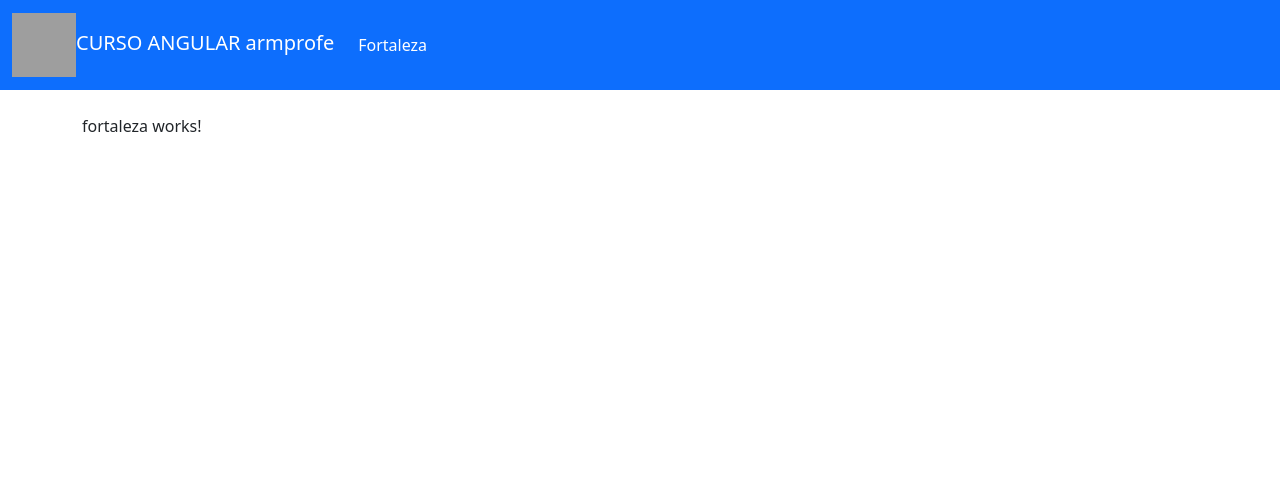
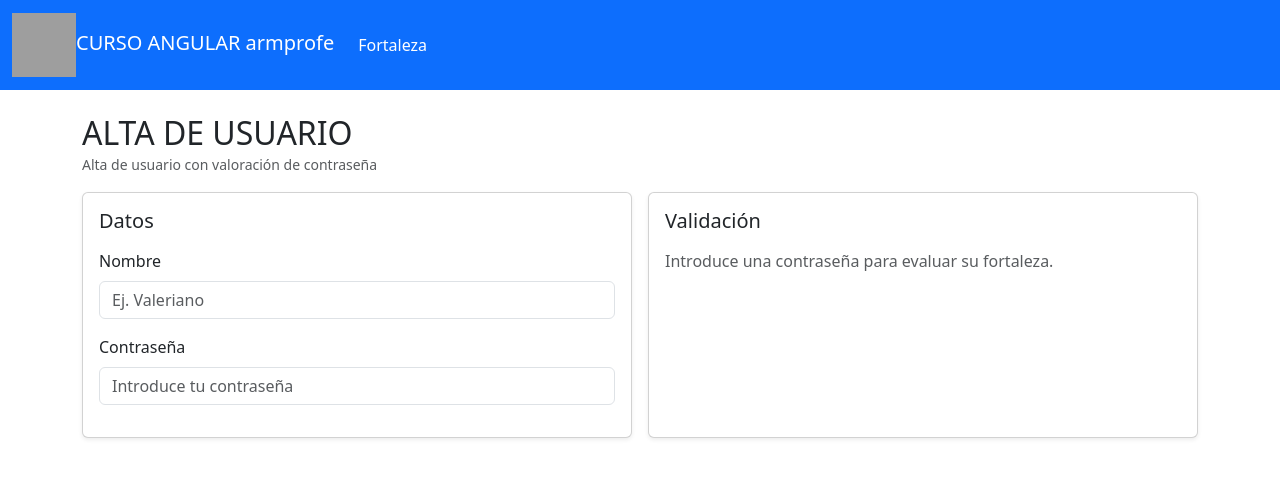
Before and after one commit to Valexx55/armprofe, an Angular app: page /fortaleza in a window 1280 px wide. Shown: the top 478 px of the page. Built offline with nearby package versions, Linux system fonts and the light colour scheme; grey boxes are pictures that could not be loaded.

Commit message:
fortaleza 2/2

```diff
--- a/src/app/components/fortaleza/fortaleza.html
+++ b/src/app/components/fortaleza/fortaleza.html
@@ -1 +1,99 @@
-<p>fortaleza works!</p>
+<div class="row mb-3">
+  <div class="col">
+    <h2 class="mb-0">{{ titulo }}</h2>
+    <small class="text-muted">Alta de usuario con valoración de contraseña</small>
+  </div>
+</div>
+
+<div class="row g-3">
+    <div class="col-12 col-lg-6">
+    <div class="card shadow-sm">
+      <div class="card-body">
+        <h5 class="card-title mb-3">Datos</h5>
+
+        <div class="mb-3">
+          <label for="nombre" class="form-label">Nombre</label>
+          <input
+            id="nombre"
+            type="text"
+            class="form-control"
+            [value]="nombre()"
+            (input)="onNombreInput($event)"
+            placeholder="Ej. Valeriano"
+          />
+        </div>
+
+        <div class="mb-3">
+          <label for="password" class="form-label">Contraseña</label>
+          <input
+            id="password"
+            type="password"
+            class="form-control"
+            [value]="password()"
+            (input)="onPasswordInput($event)"
+            placeholder="Introduce tu contraseña"
+          />
+        </div>
+
+
+      </div>
+    </div>
+  </div>
+
+  <div class="col-12 col-lg-6">
+    <div class="card shadow-sm h-100">
+      <div class="card-body">
+        <h5 class="card-title mb-3">Validación</h5>
+
+        @if (password().trim()) {
+          <p>
+            Fortaleza:
+            <span [class]="fortalezaClase()">
+              {{ fortalezaTexto() }}
+            </span>
+
+          </p>
+
+          <div class="progress mb-3" style="height: 20px;">
+            <div
+              [class]="barraFortalezaClase()"
+              role="progressbar"
+              [style.width.%]="barraFortalezaValor()"
+              [attr.aria-valuenow]="barraFortalezaValor()"
+              aria-valuemin="0"
+              aria-valuemax="100"
+            >
+              {{ barraFortalezaValor() }}%
+            </div>
+          </div>
+
+          <ul class="mb-3">
+            <li [class.text-success]="tieneMinimoCaracteres()" [class.text-danger]="!tieneMinimoCaracteres()">
+              Mínimo 8 caracteres
+            </li>
+            <li [class.text-success]="tieneMayuscula()" [class.text-danger]="!tieneMayuscula()">
+              Contiene mayúscula
+            </li>
+            <li [class.text-success]="tieneNumero()" [class.text-danger]="!tieneNumero()">
+              Contiene número
+            </li>
+            <li [class.text-success]="tieneSimbolo()" [class.text-danger]="!tieneSimbolo()">
+              Contiene símbolo
+            </li>
+          </ul>
+        } @else {
+          <div class="text-muted">
+            Introduce una contraseña para evaluar su fortaleza.
+          </div>
+        }
+
+        <!-- @if (nombre().trim()) {
+          <p class="mb-0">
+            Usuario actual: <strong>{{ nombre() }}</strong>
+          </p>
+        } -->
+      </div>
+    </div>
+  </div>
+
+</div>
--- a/src/app/components/fortaleza/fortaleza.ts
+++ b/src/app/components/fortaleza/fortaleza.ts
@@ -1,4 +1,12 @@
-import { Component } from '@angular/core';
+import { Component, computed, signal } from '@angular/core';
+
+
+type UsuarioCreado = {
+  nombre: string;
+  password: string;
+  fortaleza: string;
+};
+
 
 @Component({
   selector: 'app-fortaleza',
@@ -8,4 +16,156 @@ import { Component } from '@angular/core';
 })
 export class Fortaleza {
 
+  fuerte:boolean = false;
+  titulo: string = 'ALTA DE USUARIO';
+
+  /**
+   *
+   *SIGNLAS BASE DEL COMPONENTE
+   REPRESENTAR EL ESTADO INTRODUCIDO POR EL USUARIO
+   *
+   */
+  nombre = signal('');
+  password = signal('');
+
+  /*
+  cuando el nombre y la contraseña cambien
+  vamos a reevaluar su ideneoidad de manera automática
+  eso lo conseguimos con computed
+  gracias a computed, reaccion automáticamente
+  a los cambios de los signals
+  dato derivado, calculado
+  */
+
+  tieneMinimoCaracteres = computed(() => this.password().length >= 8);
+
+  //esto no funcionaría porque no está envuelto por computed
+  //al inicio valdría false, pero no se cambiaría cuando cambie el
+  //valor del password
+  //tieneMinimoCaracteres2 = this.password().length >= 8;
+
+  /**
+   * Computed: indica si la contraseña contiene al menos una mayúscula.
+   */
+  tieneMayuscula = computed(() => /[A-ZÁÉÍÓÚÜÑ]/.test(this.password()));
+
+  /**
+   * Computed: indica si la contraseña contiene al menos un número.
+   */
+  tieneNumero = computed(() => /\d/.test(this.password()));
+
+  /**
+   * Computed: indica si la contraseña contiene al menos un símbolo.
+   */
+  tieneSimbolo = computed(() => /[^A-Za-z0-9]/.test(this.password()));
+
+  puntuacionPassword = computed(() => {
+    let puntos = 0;
+
+    if (this.tieneMinimoCaracteres()) puntos++;
+    if (this.tieneMayuscula()) puntos++;
+    if (this.tieneNumero()) puntos++;
+    if (this.tieneSimbolo()) puntos++;
+
+    return puntos;
+  });
+
+  fortalezaTexto = computed(() => {
+    let texto = '';
+    let pwd = this.password().trim();
+    let puntos = this.puntuacionPassword();
+
+    if (!pwd) {
+      texto = '';
+    } else {
+      if (puntos <= 1) {
+        texto = 'Débil';
+      } else if (puntos <= 3) {
+        texto = 'Media';
+      } else if (puntos > 3) {
+        texto = 'Fuerte';
+      }
+    }
+    return texto;
+  });
+
+  fortalezaClase = computed(() => {
+    let estilo = '';
+    let pwd = this.password().trim();
+    let puntos = this.puntuacionPassword();
+
+    if (!pwd) {
+      estilo = '';
+    } else {
+      if (puntos <= 1) {
+        estilo = 'badge bg-danger';
+      } else if (puntos <= 3) {
+        estilo = 'badge bg-warning text-dark';
+      } else if (puntos > 3) {
+        estilo = 'badge bg-success';
+      }
+    }
+    return estilo;
+  });
+
+  barraFortalezaClase = computed(() => {
+    let colorBarra = '';
+    let pwd = this.password().trim();
+    let puntos = this.puntuacionPassword();
+
+    if (!pwd) {
+      colorBarra = 'progress-bar';
+    } else {
+      if (puntos <= 1) {
+        colorBarra = 'progress-bar bg-danger';
+      } else if (puntos <= 3) {
+        colorBarra = 'progress-bar bg-warning';
+      } else if (puntos > 3) {
+        colorBarra = 'progress-bar bg-success';
+      }
+    }
+    return colorBarra;
+  });
+
+  barraFortalezaValor = computed(() => {
+    let porcentaje = 0;
+    let pwd = this.password().trim();
+
+    if (pwd) {
+      porcentaje = this.puntuacionPassword() * 25;
+    }
+    return porcentaje;
+  });
+
+  passwordValida = computed(() => this.puntuacionPassword() >= 3);
+
+  puedeCrear = computed(() => {
+    return this.nombre().trim().length > 0 && this.passwordValida();
+  });
+
+  onNombreInput (event: Event):void {
+    //event.target es el elemento web donde ocurrió el evento (un div, un a, un input)
+    let valorNombre = (event.target as HTMLInputElement).value;
+    this.nombre.set(valorNombre);
+
+  }
+
+  onPasswordInput (event: Event):void {
+    //event.target es el elemento web donde ocurrió el evento (un div, un a, un input)
+    let valorPassword = (event.target as HTMLInputElement).value;
+    this.password.set(valorPassword);
+
+  }
+
+  crearUsuario():void {
+    if (this.puedeCrear())//tenemos los datos del usuario
+    {
+      let nuevoUsuario: UsuarioCreado = {
+      nombre: this.nombre().trim(),
+      password: this.password(),
+      fortaleza: this.fortalezaTexto(),
+    };
+    }
+  }
+
 }
```
